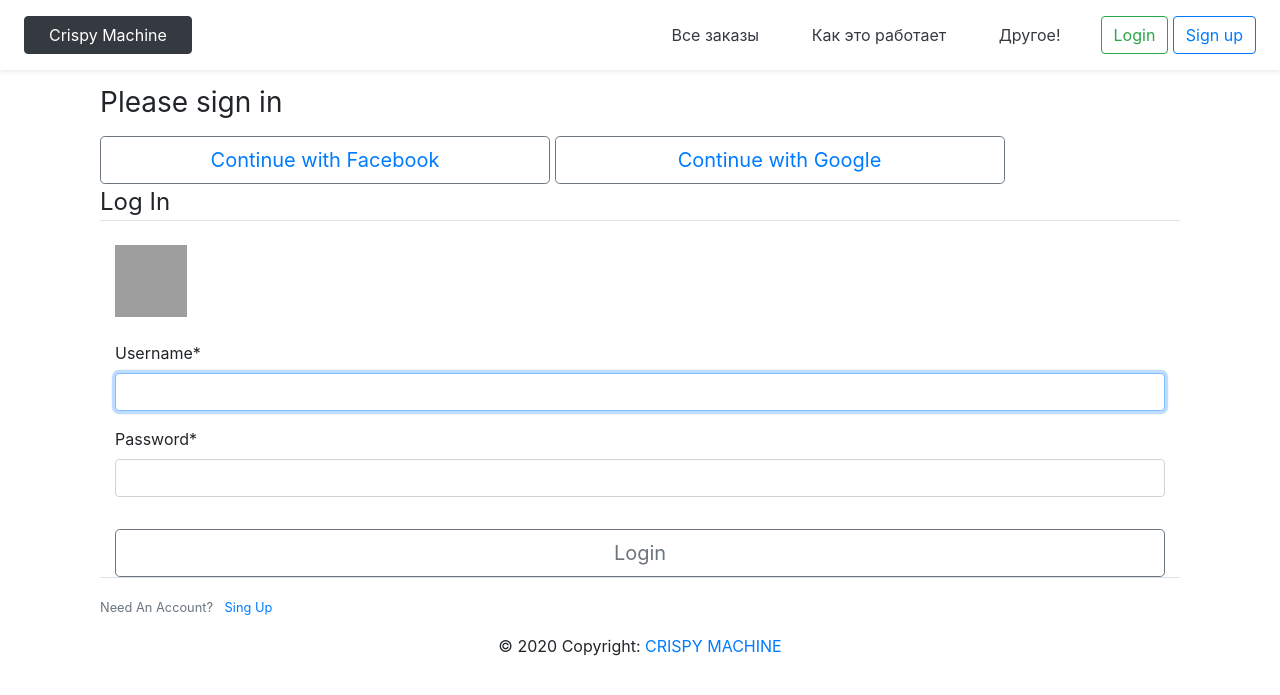
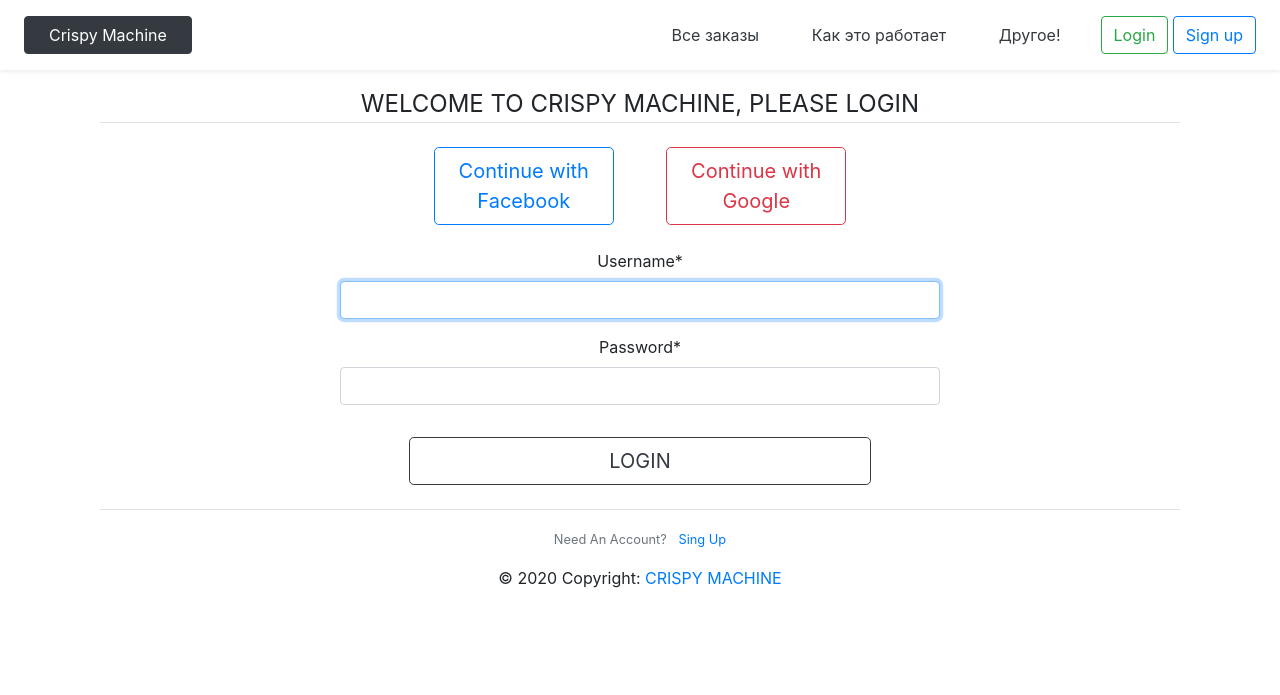
Before and after one commit to TexnoDgo/ORP, a Django app: page /login/ in a window 1280 px wide. Shown: the top 695 px of the page. Run offline with Django 3.2, Linux system fonts and the light colour scheme; parts of the project's set-up code (start-up, migrations or seed data) failed here and were passed over; some libraries are stand-ins or nearby versions; grey boxes are pictures that could not be loaded.

Commit message:
some change

```diff
--- a/ORP_site/OR/HomePage/templates/HomePage/base.html
+++ b/ORP_site/OR/HomePage/templates/HomePage/base.html
@@ -44,7 +44,7 @@
                 </div>
             {% else %}
                 <a class="btn btn-outline-success" href="{% url 'login' %}">{% trans "Login" %}</a>
-                <a class="btn btn-outline-primary" href="{% url 'register' %}">{% trans "Sign up" %}</a>
+                <a class="btn btn-outline-primary" href="{% url 'signup' %}">{% trans "Sign up" %}</a>
             {% endif %}
         </div>
     </div>
--- a/ORP_site/OR/users/templates/users/acc_active_email.html
+++ b/ORP_site/OR/users/templates/users/acc_active_email.html
@@ -1,8 +1,3 @@
-{% extends "HomePage/base.html" %}
-{% load i18n %}
-{% load crispy_forms_tags %}
-{% block title %}{% trans "SingUp" %}{% endblock %}
-
 {% block content %}
 {% autoescape off %}
 Hi {{ user.username }},
--- a/ORP_site/OR/users/templates/users/login.html
+++ b/ORP_site/OR/users/templates/users/login.html
@@ -3,29 +3,42 @@
 {% providers_media_js %}
 {% load i18n %}
 {% load crispy_forms_tags %}
-{% block title %}{% trans "Log In" %}{% endblock %}
+{% block title %}{% trans "CrispyMachine - LOGIN" %}{% endblock %}
 
 {% block content %}
     <div class="container">
-        <h1 class="h3 mb-3 font-weight-normal">{% trans "Please sign in" %}</h1>
-        <button type="button" class="btn btn-outline-secondary btn-lg col-5"><a href="{% provider_login_url 'facebook' method='oauth2' %}">Continue with Facebook</a></button>
-        <button type="button" class="btn btn-outline-secondary btn-lg col-5"><a href="{% provider_login_url 'google' method='oauth2' %}">Continue with Google</a></button>
-        <legend class="border-bottom mb-4">{% trans "Log In" %}</legend>
+        <legend class="border-bottom mb-4" align="center">{% trans "WELCOME TO CRISPY MACHINE, PLEASE LOGIN" %}</legend>
+        <div class="col-mb-6" align="center">
+            <a class="btn btn-outline-primary btn-lg col-2 mr-4 mb-4"
+               href="{% provider_login_url 'facebook' method='oauth2' %}">
+                {% trans "Continue with Facebook" %}
+            </a>
+            <a class="btn btn-outline-danger btn-lg col-2 ml-4 mb-4"
+               href="{% provider_login_url 'google' method='oauth2' %}">
+                {% trans "Continue with Google" %}
+            </a>
+        </div>
         <form class="text-left" method="POST">
             <div class="container">
-          <img class="mb-4" src="/docs/4.4/assets/brand/bootstrap-solid.svg" alt="" width="72" height="72">
-          <div class="content-section">
+                <div class="row justify-content-md-center">
+                    <div class="col-md-7" align="center">
                       {% csrf_token %}
                         <fieldset class="form-group">
                             {{ form|crispy }}
                         </fieldset>
                     </div>
-          <button class="btn btn-lg btn-outline-secondary btn-block" type="submit">{% trans "Login" %}</button>
+                  </div>
+            </div>
+            <div class="row justify-content-md-center " align="center">
+                <button class="btn btn-lg btn-outline-dark col-5 mb-6" type="submit">{% trans "LOGIN" %}</button>
             </div>
         </form>
-        <div class="border-top pt-3">
+        <div class="border-top pt-3 mt-4" align="center">
             <small class="text-muted">
-                Need An Account? <a class="ml-2" href="{% url 'register' %}">Sing Up</a>
+                {% trans "Need An Account?" %}
+                <a class="ml-2" href="{% url 'signup' %}">
+                    {% trans "Sing Up" %}
+                </a>
             </small>
         </div>
     </div>
```
Also changed, not shown: ORP_site/OR/users/templates/users/signup.html (+9 -5 lines), ORP_site/OR/db.sqlite3, ORP_site/OR/media/SiteImage/logo_n53Geih.png (added). Lines whose indentation alone changed are shown as unchanged.
